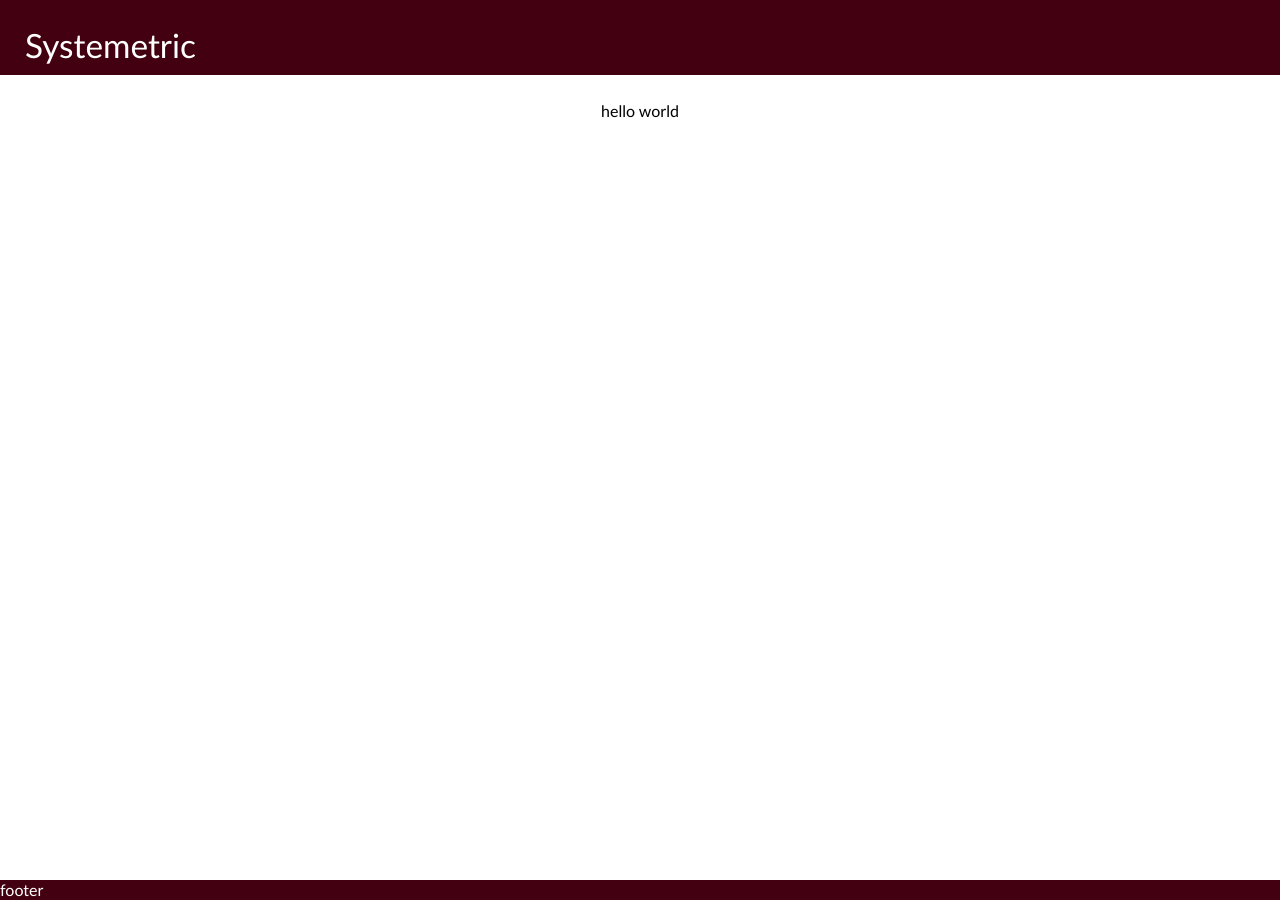
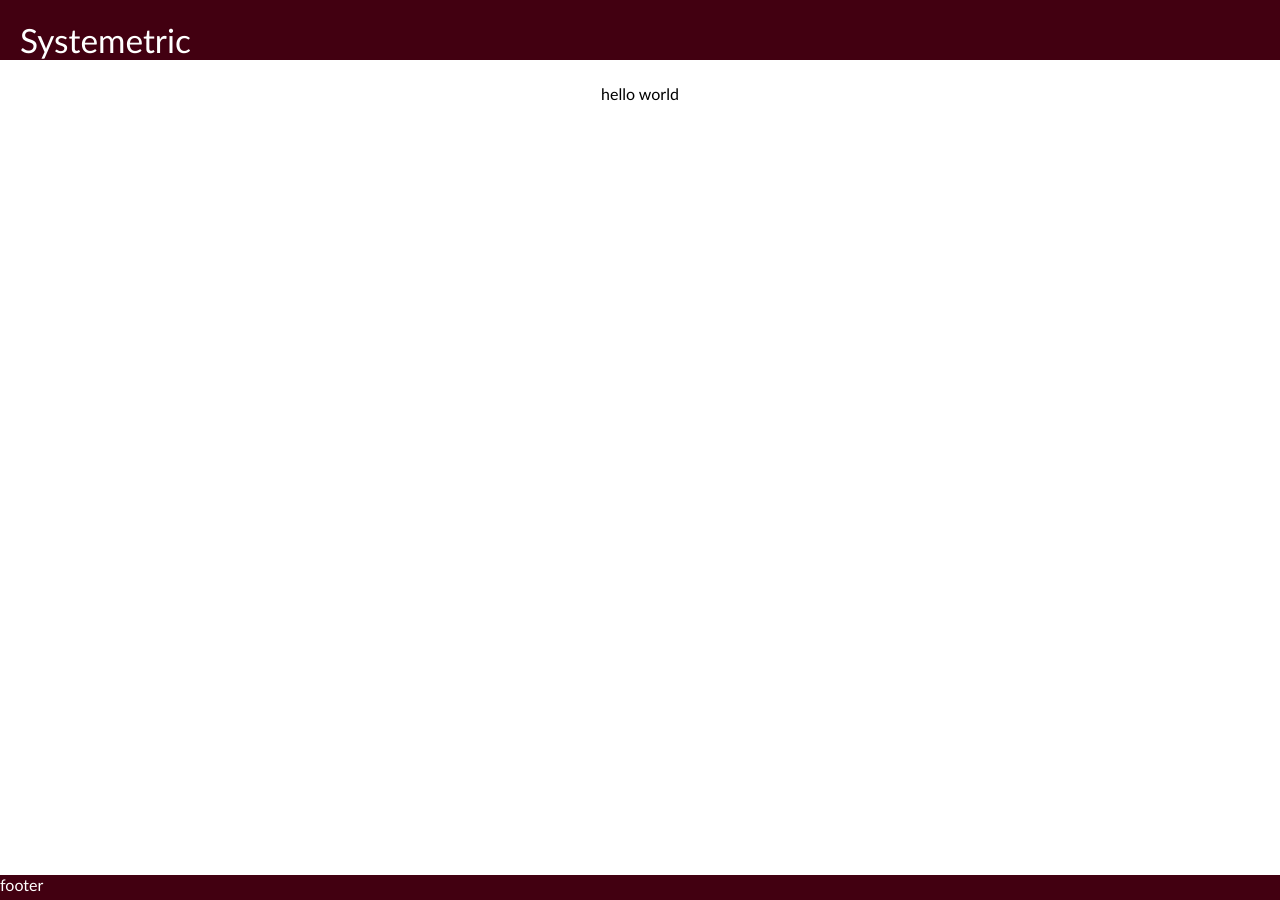
Before and after one commit to ilentiya/systemetric, a Jekyll site: the page built from index.html, in a window 1280 px wide. Built offline with Jekyll 4.4.1, drawn with Linux system fonts in a browser that asks for light colours.

Commit message:
editing header and footer height

```diff
--- a/assets/default.css
+++ b/assets/default.css
@@ -1,7 +1,7 @@
 :root
 {
-    --header-height: 50px;
-    --footer-height: 20px;
+    --header-height: 40px;
+    --footer-height: 25px;
 
     /* ///////////////////////////////////////COLOURS////////////////////////////////////////// */
     --systemetric_red: #420011;
```
